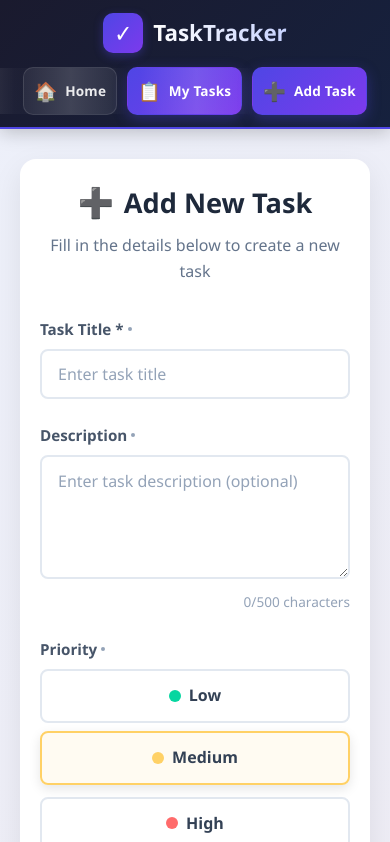
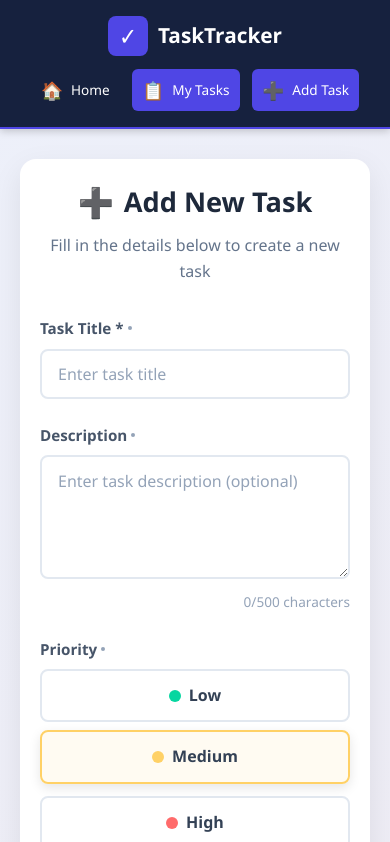
Before and after one commit to nithinsamala/task_fortend, a React (Vite) app: page /tasks/add in a window 390 px wide. Shown: the top 842 px of the page. Built offline with nearby package versions, Linux system fonts and the light colour scheme; no server answers.

Commit message:
Update Navbar.css

```diff
--- a/src/components/Navbar.css
+++ b/src/components/Navbar.css
@@ -1,12 +1,12 @@
 .navbar {
-  background: linear-gradient(135deg, #1a1a2e, #16213e);
+  background: #16213e;
   color: white;
   position: sticky;
   top: 0;
   z-index: 1000;
   padding: 0 20px;
-  box-shadow: 0 3px 18px rgba(0, 0, 0, 0.22);
   border-bottom: 2px solid #4f46e5;
+  box-shadow: 0 2px 8px rgba(0, 0, 0, 0.2);
 }
 
 .navbar-container {
@@ -15,7 +15,7 @@
   display: flex;
   justify-content: space-between;
   align-items: center;
-  padding: 0.9rem 0;
+  padding: 1rem 0;
 }
 
 .navbar-brand {
@@ -23,36 +23,30 @@
   align-items: center;
   gap: 10px;
   cursor: pointer;
-  transition: transform 0.2s ease;
 }
 
 .navbar-logo {
-  background: linear-gradient(135deg, #4f46e5, #7c3aed);
+  background-color: #4f46e5;
   width: 44px;
   height: 44px;
-  border-radius: 10px;
+  border-radius: 8px;
   display: flex;
   align-items: center;
   justify-content: center;
-  font-size: 1.7rem;
+  font-size: 1.6rem;
   font-weight: bold;
-  box-shadow: 0 3px 10px rgba(79, 70, 229, 0.35);
-  transition: transform 0.2s ease;
 }
 
 .navbar-title {
-  font-size: 1.55rem;
-  font-weight: 800;
+  font-size: 1.5rem;
+  font-weight: 700;
   margin: 0;
-  background: linear-gradient(to right, #ffffff, #c7d2fe);
-  -webkit-background-clip: text;
-  -webkit-text-fill-color: transparent;
-  background-clip: text;
+  color: white;
 }
 
 .navbar-links {
   display: flex;
-  gap: 0.9rem;
+  gap: 0.8rem;
   align-items: center;
 }
 
@@ -60,69 +54,40 @@
   display: flex;
   align-items: center;
   gap: 8px;
-  padding: 11px 18px;
-  border-radius: 10px;
-  color: rgba(255, 255, 255, 0.9);
+  padding: 10px 16px;
+  border-radius: 6px;
+  color: white;
   text-decoration: none;
-  font-weight: 600;
-  position: relative;
-  background: rgba(255, 255, 255, 0.06);
-  border: 1px solid rgba(255, 255, 255, 0.12);
-  transition: background-color 0.2s ease, transform 0.2s ease;
+  font-weight: 500;
+  background-color: transparent;
 }
 
 .navbar-link:hover {
-  background: rgba(255, 255, 255, 0.12);
-  transform: translateY(-1px);
-}
-
-.navbar-link::before {
-  content: '';
-  position: absolute;
-  inset: 0;
-  transform: translateX(-100%);
-  background: linear-gradient(90deg, transparent, rgba(255, 255, 255, 0.12), transparent);
-}
-
-.navbar-link:hover::before {
-  transform: translateX(100%);
-  transition: transform 0.5s ease;
+  background-color: rgba(255, 255, 255, 0.1);
 }
 
 .navbar-link.active {
-  background: linear-gradient(135deg, #4f46e5, #7c3aed);
-  color: white;
-  border-color: transparent;
-  box-shadow: 0 4px 14px rgba(79, 70, 229, 0.35);
+  background-color: #4f46e5;
 }
 
 .nav-text {
   font-size: 0.95rem;
-  font-weight: 600;
-  letter-spacing: 0.2px;
+  font-weight: 500;
 }
 
 @media (max-width: 768px) {
-  .navbar-container {
-    padding: 0.8rem 0;
-  }
-
   .navbar-title {
-    font-size: 1.4rem;
+    font-size: 1.3rem;
   }
 
   .navbar-logo {
     width: 40px;
     height: 40px;
-    font-size: 1.5rem;
-  }
-
-  .navbar-links {
-    gap: 0.6rem;
+    font-size: 1.4rem;
   }
 
   .navbar-link {
-    padding: 10px 14px;
+    padding: 8px 14px;
   }
 
   .nav-text {
@@ -137,7 +102,7 @@
 
   .navbar-container {
     flex-direction: column;
-    gap: 0.9rem;
+    gap: 0.8rem;
   }
 
   .navbar-links {
@@ -148,14 +113,14 @@
 
   .navbar-link {
     padding: 8px 12px;
-    min-width: 78px;
+    min-width: 80px;
     justify-content: center;
   }
 }
 
 @media (max-width: 480px) {
   .navbar-link {
-    padding: 8px 10px;
+    padding: 7px 10px;
     min-width: 70px;
   }
 
@@ -164,6 +129,6 @@
   }
 
   .nav-icon {
-    font-size: 1.15rem;
+    font-size: 1.1rem;
   }
 }
```
